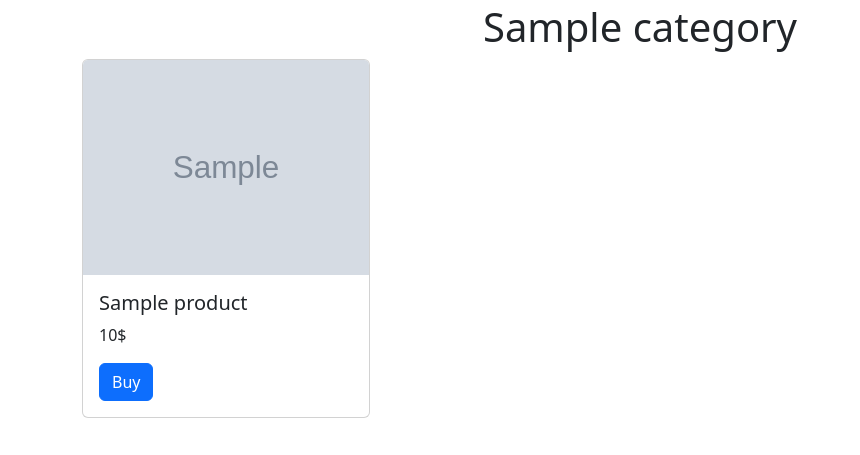
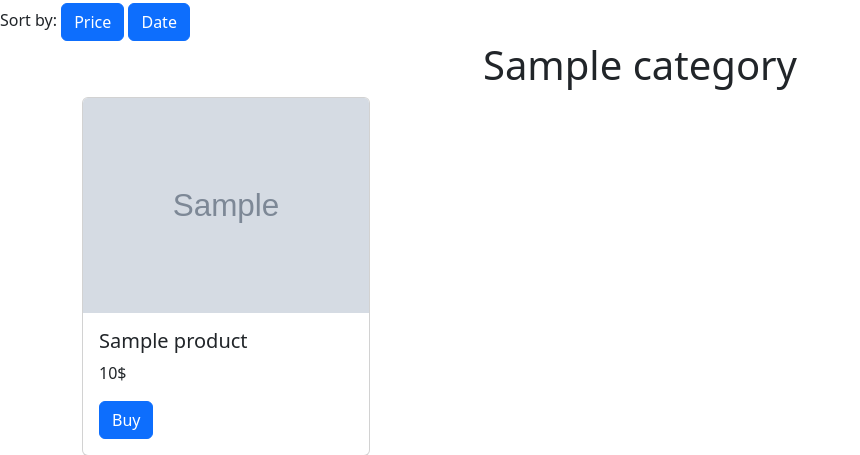
Before and after one commit to BlackBerryHub/Cursor, a Django app: template Lesson 23 - Setup project and ORM Practice/templates/category.html in a window 1280 px wide. Shown: the part 109-564 px from the top of the page, without its empty margins (0-860 px from the left). Run offline with Django 4.2, Linux system fonts and the light colour scheme; the template is opened without the code that fills it: most values are stand-ins (such as "Sample title", 1, 10 or a date in 2020); grey boxes marked "Sample" are stand-in pictures; data that the repository does not hold is empty.

Commit message:
sort by price and date in categories page

```diff
--- a/Lesson 23 - Setup project and ORM Practice/docker-compose.yml
+++ b/Lesson 23 - Setup project and ORM Practice/docker-compose.yml
@@ -37,7 +37,7 @@ services:
       - 3308:3306
     environment:
       MYSQL_ROOT_PASSWORD: root
-      MYSQL_DATABASE: cursor_dbx
+      MYSQL_DATABASE: cursor_db
     volumes:
       - ./docker/db:/var/lib/mysql
     networks:
--- a/Lesson 23 - Setup project and ORM Practice/products/models.py
+++ b/Lesson 23 - Setup project and ORM Practice/products/models.py
@@ -10,7 +10,7 @@ class Product(models.Model):
     discount_price = models.IntegerField(null=True, blank=True)
     show_on_main_page = models.BooleanField(default=False)
     is_active = models.BooleanField(default=True)
-
+    date_added = models.DateTimeField(auto_now_add=True)
     @property
     def main_image(self):
         return ProductImage.objects.filter(Q(product_id=self.id) & Q(is_main=True)).first().image
--- a/Lesson 23 - Setup project and ORM Practice/templates/category.html
+++ b/Lesson 23 - Setup project and ORM Practice/templates/category.html
@@ -1,5 +1,12 @@
 {% extends 'base.html' %}
 {% block content %}
+    <form action="{% url 'category_page' slug=category.slug %}" method="GET" class="form-inline">
+        <div class="form-group">
+            <label for="sort">Sort by:</label>
+            <button type="submit" name="sort" value="price" class="btn btn-primary">Price</button>
+            <button type="submit" name="sort" value="date" class="btn btn-primary">Date</button>
+        </div>
+    </form>
     <div class="container">
         <h1 class="text-center">{{ category.title }}</h1>
         <div class="products-list">
@@ -7,7 +14,5 @@
                 {% include "elements/card.html" %}
             {% endfor %}
         </div>
-
     </div>
-
 {% endblock %}
```
Also changed, not shown: Lesson 23 - Setup project and ORM Practice/products/views.py (+8 -1 lines), Lesson 23 - Setup project and ORM Practice/templates/cart.html (+8 -4 lines), Lesson 23 - Setup project and ORM Practice/templates/elements/card.html (indentation only), 1 other file.
